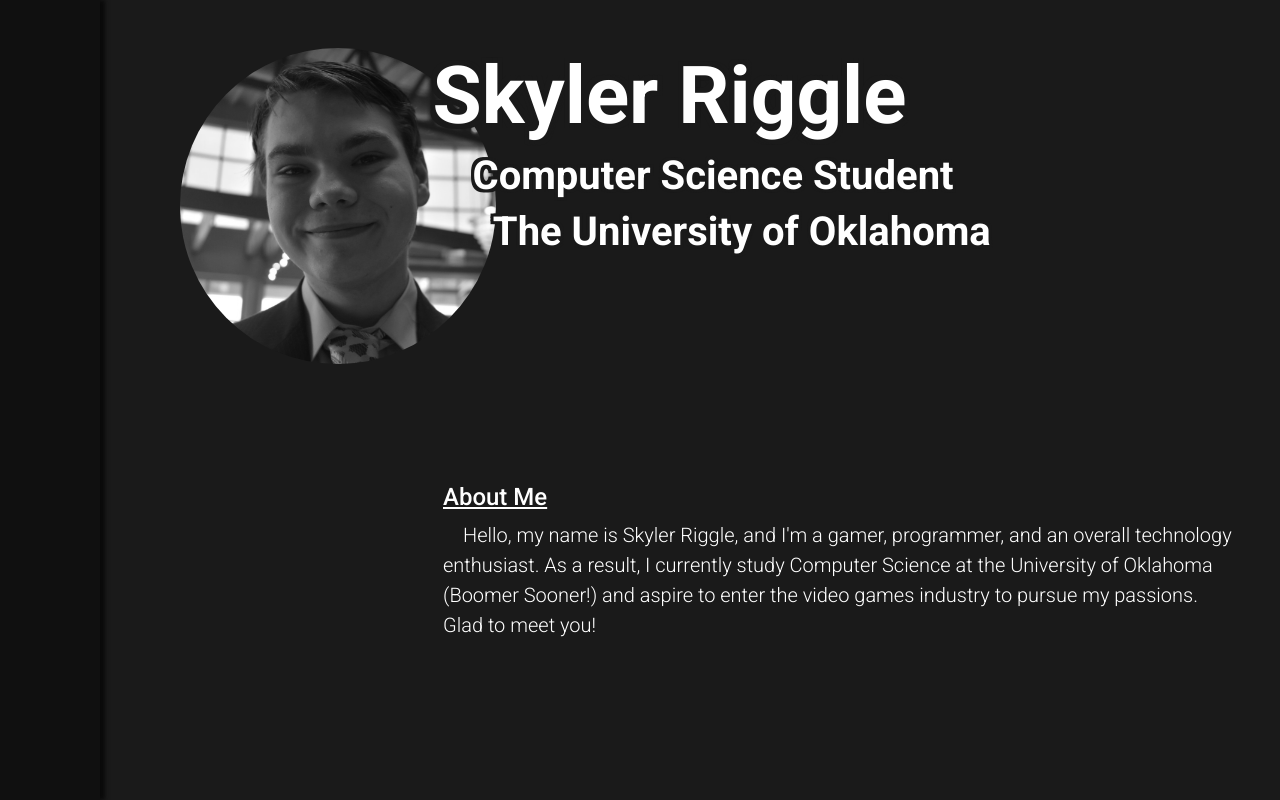
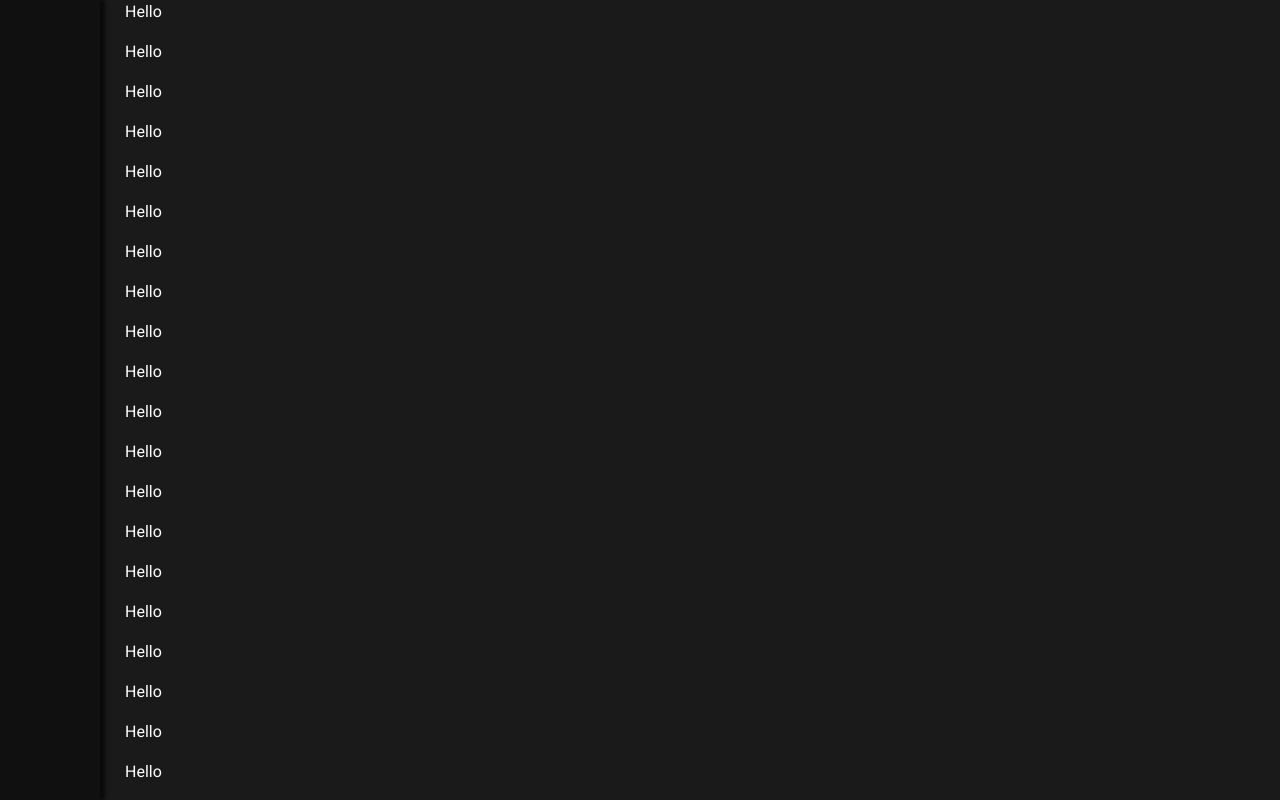
Before and after one commit to SkylerRiggle/SkylerRiggle.github.io, a React (Create React App) app: page /#/ in a window 1280 px wide. Shown: the top 800 px of the page. Built offline with nearby package versions, Linux system fonts and the light colour scheme.

Commit message:
Spacing Issue

```diff
--- a/src/components/Introduction.tsx
+++ b/src/components/Introduction.tsx
@@ -3,56 +3,84 @@
 const Introduction = () =>
 {
     return (
-        <div
-            className='position-relative w-100 h-100 my-5 mx-5'
-            style={{
-                minHeight: '80vh'
-            }}
-        >
-            <img
-                src={Portrait}
-                alt="Portrait"
-                className='rounded-circle'
-                style={{
-                    minWidth: '200px',
-                    width: '30%',
-                    filter: 'grayscale(100%)'
-                }}
-            />
+        // <div
+        //     className='position-relative w-100 h-100 my-5 mx-5'
+        //     style={{
+        //         minHeight: '80vh'
+        //     }}
+        // >
+        //     <img
+        //         src={Portrait}
+        //         alt="Portrait"
+        //         className='rounded-circle'
+        //         style={{
+        //             minWidth: '200px',
+        //             width: '30%',
+        //             filter: 'grayscale(100%)'
+        //         }}
+        //     />
 
-            <div
-                className='position-absolute top-0'
-                style={{
-                    left: '24%'
-                }}
-            >
-                <h1 className='display-1 fw-bold text-stroke-lg'>
-                    Skyler Riggle
-                </h1>
-                <h2 className='display-6 fw-bold text-stroke-sm'>
-                    &emsp;Computer Science Student
-                </h2>
-                <h2 className='display-6 fw-bold text-stroke-sm'>
-                    &emsp;&ensp;The University of Oklahoma
-                </h2>
-            </div>
+        //     <div
+        //         className='position-absolute top-0'
+        //         style={{
+        //             left: '24%'
+        //         }}
+        //     >
+        //         <h1 className='display-1 fw-bold text-stroke-lg'>
+        //             Skyler Riggle
+        //         </h1>
+        //         <h2 className='display-6 fw-bold text-stroke-sm'>
+        //             &emsp;Computer Science Student
+        //         </h2>
+        //         <h2 className='display-6 fw-bold text-stroke-sm'>
+        //             &emsp;&ensp;The University of Oklahoma
+        //         </h2>
+        //     </div>
 
-            <div
-                className='position-absolute'
-                style={{
-                    left: '25%',
-                    bottom: '5%'
-                }}
-            >
-                <h4><u>About Me</u></h4>
-                <blockquote className='blockquote fw-light'>
-                    &emsp;Hello, my name is Skyler Riggle, and I'm a gamer, programmer, and an overall
-                    technology enthusiast. As a result, I currently study Computer Science at the University
-                    of Oklahoma (Boomer Sooner!) and aspire to enter the video games industry to pursue my
-                    passions. Glad to meet you!
-                </blockquote>
-            </div>
-        </div>
+        //     <div
+        //         className='position-absolute'
+        //         style={{
+        //             left: '25%',
+        //             bottom: '5%'
+        //         }}
+        //     >
+        //         <h4><u>About Me</u></h4>
+        //         <blockquote className='blockquote fw-light'>
+        //             &emsp;Hello, my name is Skyler Riggle, and I'm a gamer, programmer, and an overall
+        //             technology enthusiast. As a result, I currently study Computer Science at the University
+        //             of Oklahoma (Boomer Sooner!) and aspire to enter the video games industry to pursue my
+        //             passions. Glad to meet you!
+        //         </blockquote>
+        //     </div>
+        // </div>
+
+        <>
+            <p>Hello</p>
+            <p>Hello</p>
+            <p>Hello</p>
+            <p>Hello</p>
+            <p>Hello</p>
+            <p>Hello</p>
+            <p>Hello</p>
+            <p>Hello</p>
+            <p>Hello</p>
+            <p>Hello</p>
+            <p>Hello</p>
+            <p>Hello</p>
+            <p>Hello</p>
+            <p>Hello</p>
+            <p>Hello</p>
+            <p>Hello</p>
+            <p>Hello</p>
+            <p>Hello</p>
+            <p>Hello</p>
+            <p>Hello</p>
+            <p>Hello</p>
+            <p>Hello</p>
+            <p>Hello</p>
+            <p>Hello</p>
+            <p>Hello</p>
+        </>
     );
 }
 
--- a/src/components/Layout.tsx
+++ b/src/components/Layout.tsx
@@ -5,7 +5,9 @@
     return (
         <div className="d-flex">
             <NavBar />
-            {props.children}
+            <div style={{marginLeft: '125px'}}>
+                {props.children}
+            </div>
         </div>
     )
 }
--- a/src/styles/globals.scss
+++ b/src/styles/globals.scss
@@ -19,8 +19,10 @@
 }
 
 .navbar {
+    position: fixed;
+
     width: 12vw;
-    min-width: 50px;
+    min-width: 75px;
     max-width: 100px;
     height: 100vh;
     margin-right: 2rem;
```
